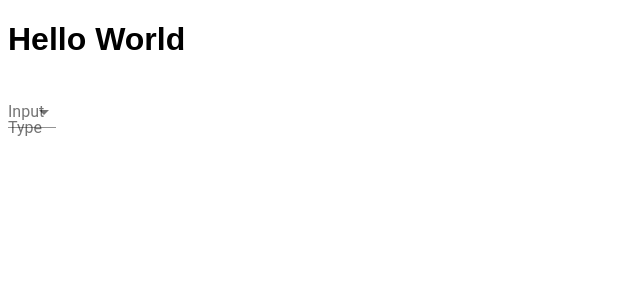
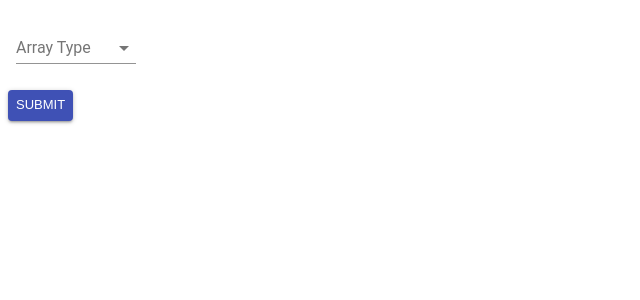
Before and after one commit to icantbelieveitsnotrandom/front-end-demo, a React (Create React App) app: page / in a window 1280 px wide. Shown: the top 300 px of the page, without its empty margins (0-640 px from the left). Built offline with nearby package versions, Linux system fonts and the light colour scheme.

Commit message:
added single array input

```diff
--- a/package.json
+++ b/package.json
@@ -101,5 +101,8 @@
     "webpack-cli": "^3.0.8",
     "webpack-dev-server": "^3.1.4",
     "webpack-merge": "^4.1.3"
+  },
+  "dependencies": {
+    "imeanireallycantbelieveitsnotrandom": "^1.3.0"
   }
 }
--- a/src/components/dashboard/Dashboard.js
+++ b/src/components/dashboard/Dashboard.js
@@ -7,6 +7,10 @@ import Input from '@material-ui/core/Input';
 import InputLabel from '@material-ui/core/InputLabel';
 import MenuItem from '@material-ui/core/MenuItem';
 import FormControl from '@material-ui/core/FormControl';
+import Button from '@material-ui/core/Button';
+import TextField from '@material-ui/core/TextField';
+
+import randomize from 'imeanireallycantbelieveitsnotrandom';
 
 const styles = theme => ({
   root: {
@@ -25,38 +29,65 @@ const styles = theme => ({
 
 
 class Dashboard extends Component {
-  state = {inputType:''}
+
+  state = {
+    arrayType: '',
+    multiline: '',
+  }
+
   handleChange = event => {
     this.setState({ [event.target.name]: event.target.value });
   };
+
+  onSubmit = (e) => {
+    e.preventDefault();
+    let arr = this.state.multiline.split('\n')
+    console.log(arr);
+  }
+
   render() {
     const { classes } = this.props;
     return (
       <Fragment>
-        <h1>Hello World</h1>
         <form className={classes.root}>
-        <FormControl>
-          <InputLabel>Input Type</InputLabel>
+          <FormControl className={classes.formControl}>
+            <InputLabel>Array Type</InputLabel>
             <Select
-
-            value={this.state.inputType}
+              value={this.state.arrayType}
               onChange={this.handleChange}
               inputProps={{
-              name: 'age',
-              id: 'age-simple',
+                name: 'arrayType',
+                id: 'array-type',
               }}
             >
               <MenuItem value="">
                 <em>None</em>
               </MenuItem>
-            <MenuItem value={10}>Ten</MenuItem>
-            <MenuItem value={20}>Twenty</MenuItem>
-            <MenuItem value={30}>Thirty</MenuItem>
+              <MenuItem value='single'>Single</MenuItem>
+              <MenuItem value='multi'>Multi</MenuItem>
+
             </Select>
           </FormControl>
+          {this.state.arrayType === 'single' && <TextField
 
-
+          id="filled-multiline-flexible"
+          name="multiline"
+          label="Multiline"
+          multiline
+          rowsMax="4"
+          value={this.state.multiline}
+          onChange={this.handleChange}
+          margin="normal"
+          helperText="enter an element, and then hit enter"
+          variant="filled"
+        />}
         </form>
+        {this.state.arrayType === 'multi' && <p>multi</p>}
+        {this.state.arrayType === 'single' && <p>single</p>}
+        <br />
+        <Button onClick={this.onSubmit} size='small' variant="contained" color="primary" className={classes.button}>
+          Submit
+      </Button>
       </Fragment>
     );
   }
```
Also changed, not shown: 1 other file (tests, documents, lock files or other folders). Lines whose indentation alone changed are shown as unchanged.
